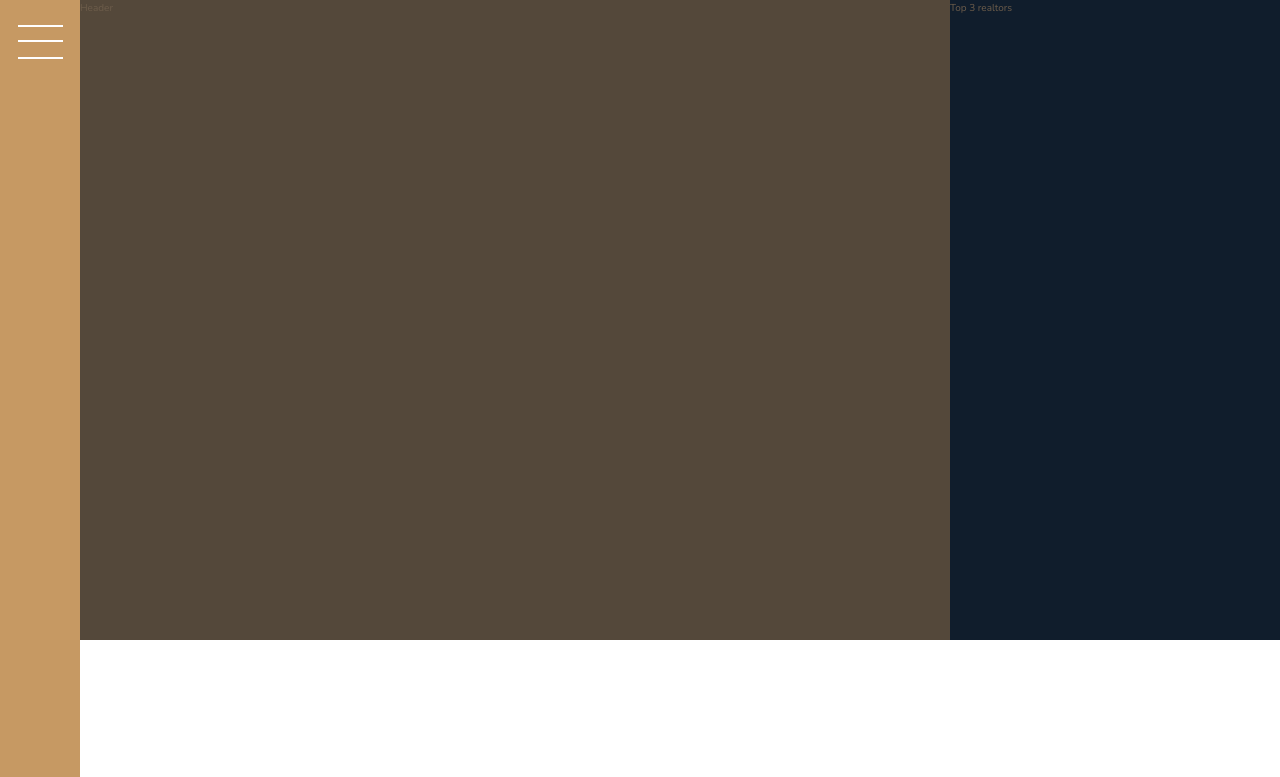
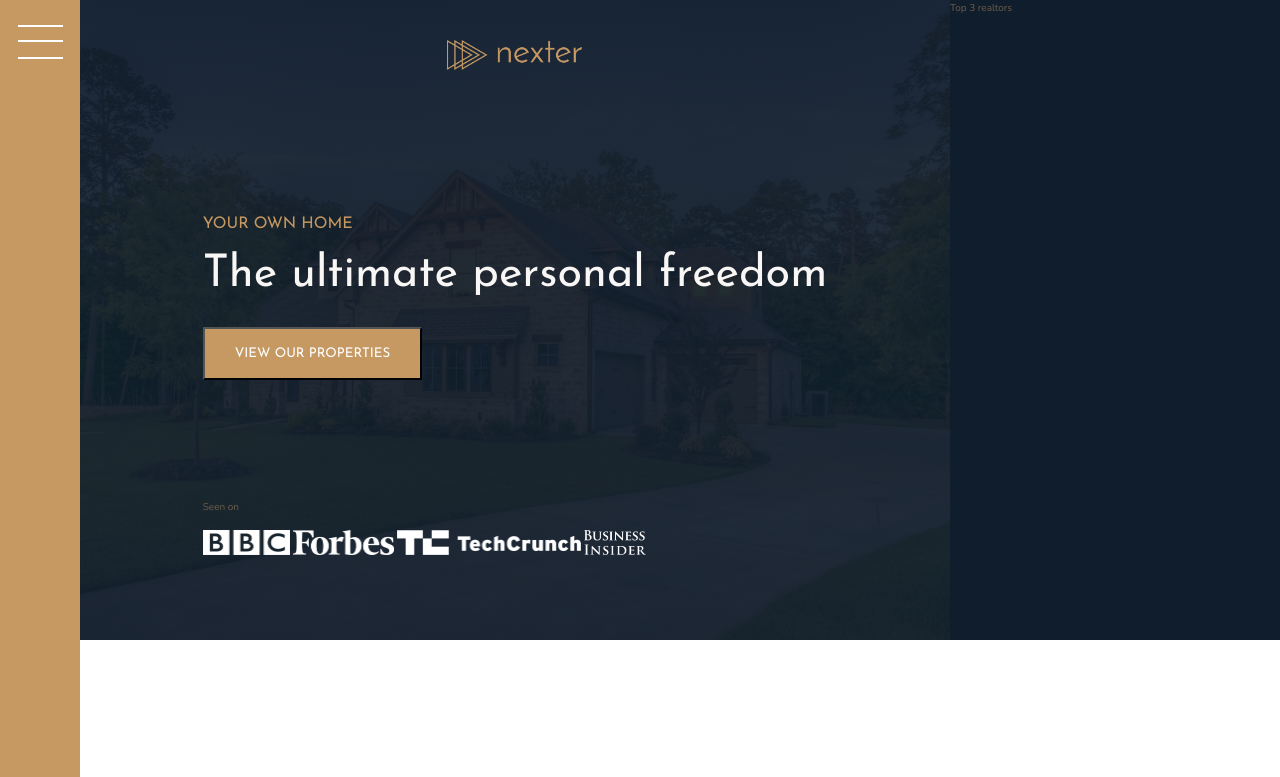
Before and after one commit to TudorTacal/nexter-css-grid, a website: page index.html in a window 1280 px wide. Shown: the top 777 px of the page. Drawn offline with nearby package versions, Linux system fonts and the light colour scheme.

Commit message:
Start building the header

```diff
--- a/index.html
+++ b/index.html
@@ -20,7 +20,17 @@
     </div>
 
     <header class="header">
-      Header
+      <img src="img/logo.png" alt="Nexter logo" class="header__logo">
+      <h3 class="heading-3">Your own home</h3>
+      <h1 class="heading-1">The ultimate personal freedom</h1>
+      <button class="btn header__btn">View our properties</button>
+      <div class="header__seenon-text">Seen on</div>
+      <div class="header__seenon-logos">
+        <img src="img/logo-bbc.png" alt="Seen on logo 1">
+        <img src="img/logo-forbes.png" alt="Seen on logo 2">
+        <img src="img/logo-techcrunch.png" alt="Seen on logo 3">
+        <img src="img/logo-bi.png" alt="Seen on logo 4">
+      </div>
     </header>
 
     <div class="realtors">
--- a/sass/_header.scss
+++ b/sass/_header.scss
@@ -1,4 +1,34 @@
 .header {
   background-color: $color-grey-dark-1;
   grid-column: full-start / col-end 6;
+  background-image: linear-gradient(rgba($color-secondary, .93), rgba($color-secondary, .93)), url(../img/hero.jpeg);
+  background-size: cover;
+  background-position: center;
+  padding: 8rem;
+  padding-top: 4rem;
+
+  display: grid;
+  grid-template-rows: 1fr min-content 6rem 1fr;
+  grid-template-columns: max-content;
+  grid-row-gap: 1.5rem;
+  justify-content: center;
+
+  &__logo {
+    height: 3rem;
+    justify-self: center;
+  }
+
+  &__btn {
+    align-self: start;
+    justify-self: start;
+  }
+
+  &__seenon-logos {
+    img {
+      height: 2.5rem;
+    }
+  }
+
+  &__seenon-text {
+  }
 }
--- a/sass/_typography.scss
+++ b/sass/_typography.scss
@@ -5,7 +5,9 @@
 
 .heading-1 {
   @extend %heading;
-
+  font-size: 4.5rem;
+  color: $color-grey-light-1;
+  line-height: 1;
 }
 
 .heading-2 {
```
Also changed, not shown: css/style.css.
